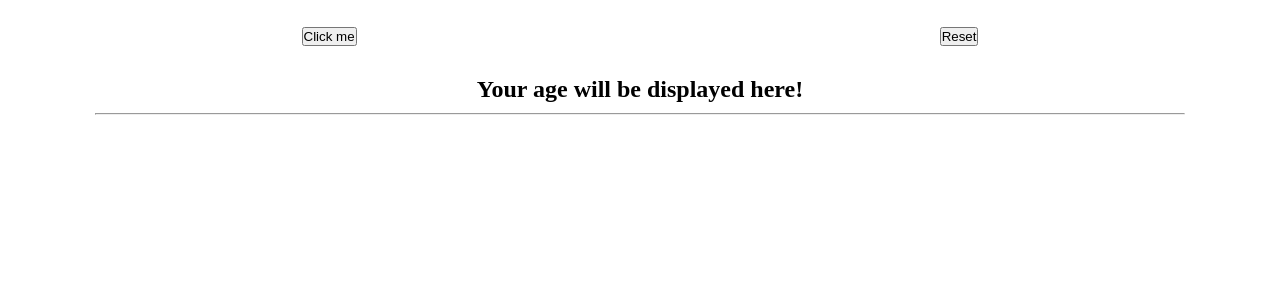
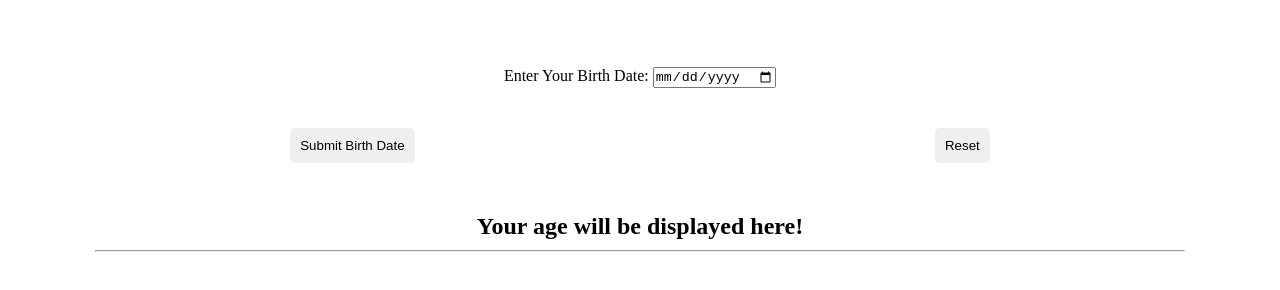
Before and after one commit to takeshi182/web-development, a plain HTML site: page Get Age/index.html in a window 1280 px wide. Shown: the part 50-340 px from the top of the page. Drawn offline with Linux system fonts and the light colour scheme.

Commit message:
Still needs work on getting age when submiting

```diff
--- a/Get Age/index.html
+++ b/Get Age/index.html
@@ -12,10 +12,16 @@
         <div class="title">
             <h1>How many days old are you?</h1>
         </div>
-        <div class="button-container">
-            <div><button onclick="getBirthDate()">Click me</button></div>
-            <div><button onclick="reset()">Reset</button></div>
-        </div>
+        <form class="date" action="getBirthDate(" birth-date ")">
+            <label class="span">Enter Your Birth Date:
+                <input type="date" name: "birth-date" value="birth-date">
+            </label>
+            <div class="button-container">
+                <div><button class="button" type="submit">Submit Birth Date</button></div>
+                <div><button class="button" type="reset" onclick="reset()">Reset</button></div>
+            </div>
+        </form>
+
         <div class="result-div">
             <h2 id="result">Your age will be displayed here!</h2>
         </div>
--- a/Get Age/styles.css
+++ b/Get Age/styles.css
@@ -23,6 +23,27 @@
     padding: 30px 0px;
 }
 
+.date {
+    display: flex;
+    flex: wrap;
+    flex-direction: column;
+    justify-content: center;
+    margin: 10px;
+    padding: 10px;
+    padding-top: 50px;
+}
+
+.span {
+    margin: auto;
+    padding: 10px;
+}
+
+.button {
+    padding: 10px;
+    border: 0px;
+    border-radius: 5px;
+}
+
 .result-div {
     display: flex;
     justify-content: center;
```
